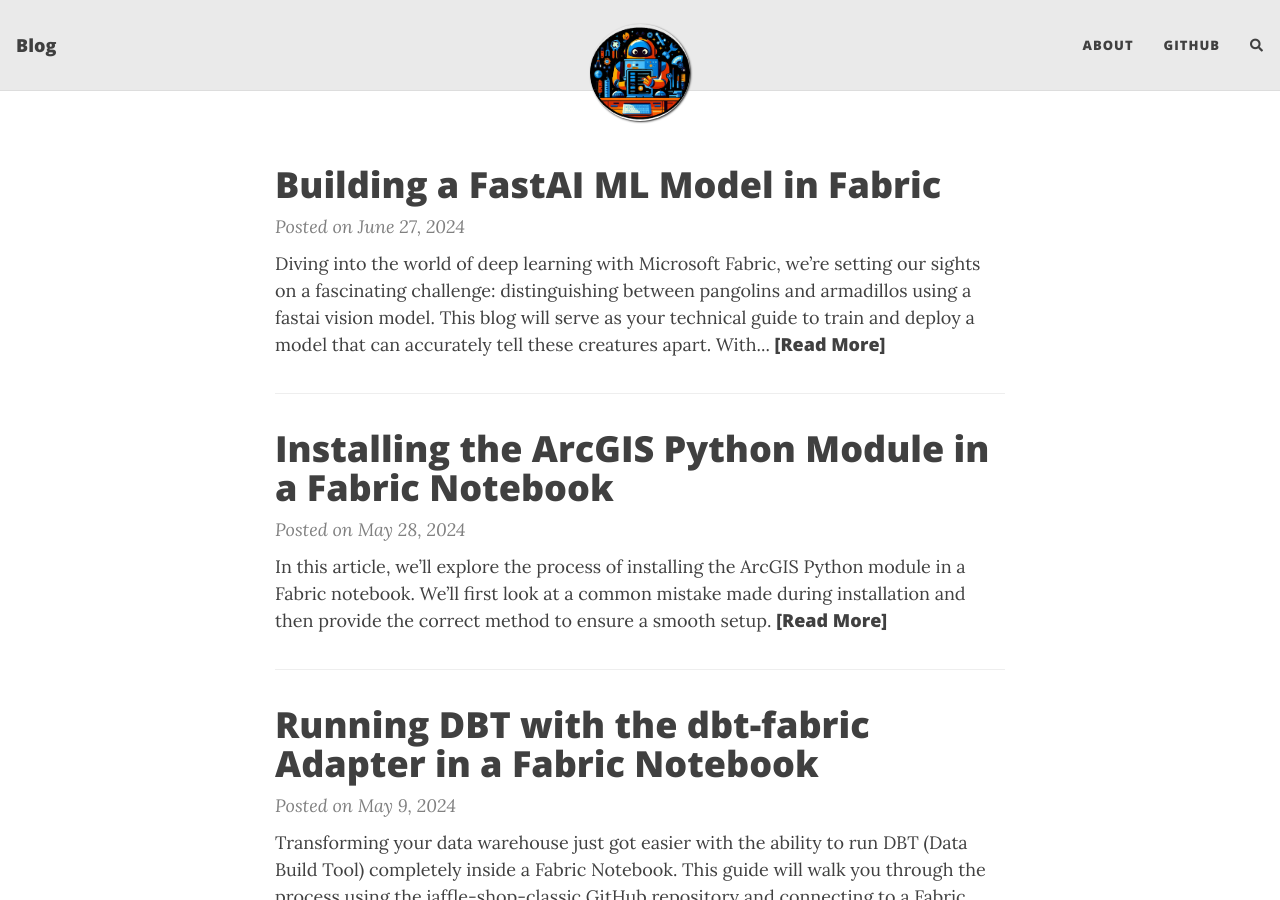
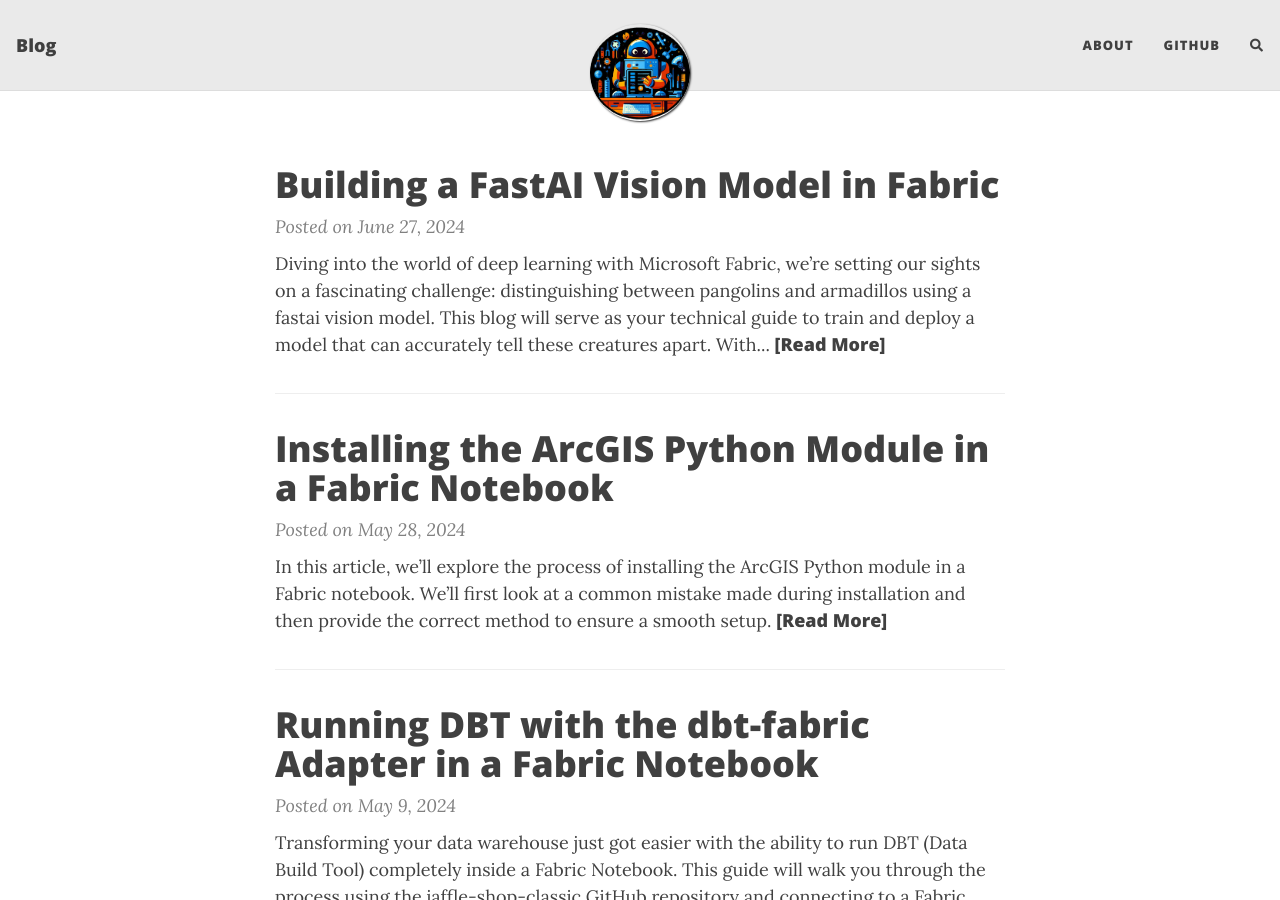
Before and after one commit to ssugar/Blog, a Jekyll site: the page built from index.markdown, in a window 1280 px wide and 900 px high. Built offline with Jekyll 4.4.1, drawn with Linux system fonts in a browser that asks for light colours; nearby versions of some CDN libraries; the list of posts is cut into pages by our own code; comment, search, counter and statistics services are not loaded.

Commit message:
fixing info icon, change title

````diff
--- a/_posts/Fabric/2024-06-27-FastAIMLModelInFabric.md
+++ b/_posts/Fabric/2024-06-27-FastAIMLModelInFabric.md
@@ -1,6 +1,6 @@
 ---
 layout: post
-title:  "Building a FastAI ML Model in Fabric"
+title:  "Building a FastAI Vision Model in Fabric"
 date:   2024-06-27 10:28:27 -0400
 categories: fabric, ml, fastai, mlflow
 ---
@@ -155,7 +155,7 @@
 model = mlflow.fastai.load_model(f"runs:/[[enter your runID here]]/model")
 ```
 
-:information: To be honest, I'm not sure if the above is the correct way to load a saved model in Fabric.  The "Apply this version" code that Fabric can auto-create didn't work for me and the above does allow me to make predictions from a separate Fabric notebook, so I'm going with this for now.  If you know the correct way to load a saved model, please do let me know.
+:information_source: To be honest, I'm not sure if the above is the correct way to load a saved model in Fabric.  The "Apply this version" code that Fabric can auto-create didn't work for me and the above does allow me to make predictions from a separate Fabric notebook, so I'm going with this for now.  If you know the correct way to load a saved model, please do let me know.
 
 Run the predict function with the image we just downloaded to see if it's a pangolin or an armadillo.  Include the result variable to see how confident the model is with it's prediction.
 
````
